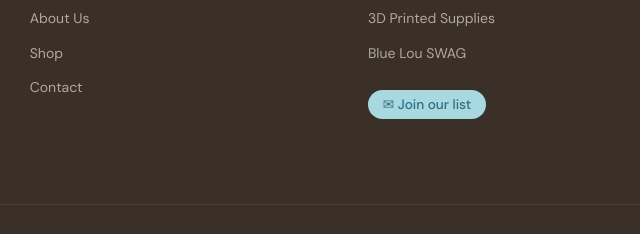
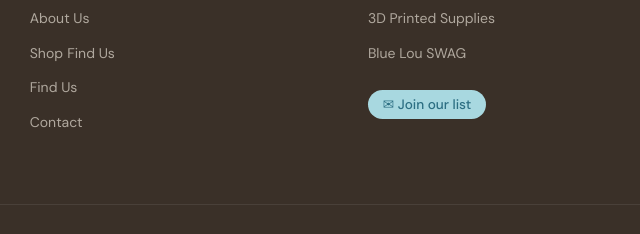
Before and after one commit to racheariel/blueloustudios, a website: page contact.html in a window 1280 px wide. Shown: the part 1490-1724 px from the top of the page, 528-1168 px from the left. Drawn offline with Linux system fonts and the light colour scheme.

Commit message:
improvements

```diff
--- a/contact.html
+++ b/contact.html
@@ -27,6 +27,7 @@
           <a href="index.html">Home</a>
           <a href="about.html">About</a>
           <a href="shop.html">Shop</a>
+          <a href="find-us.html">Find Us</a>
           <a href="contact.html">Contact</a>
         </nav>
         <div class="nav-actions">
@@ -249,7 +250,9 @@
           <ul>
             <li><a href="index.html">Home</a></li>
             <li><a href="about.html">About Us</a></li>
-            <li><a href="shop.html">Shop</a></li>
+            <li><a href="shop.html">Shop</a>
+          <a href="find-us.html">Find Us</a></li>
+            <li><a href="find-us.html">Find Us</a></li>
             <li><a href="contact.html">Contact</a></li>
           </ul>
         </div>
```
Also changed, not shown: index.html (+4 -1 lines), shop.html (+4 -1 lines), story.html (+4 -1 lines), success.html (+4 -1 lines), .claude/launch.json, .claude/settings.local.json, 2 other files.
